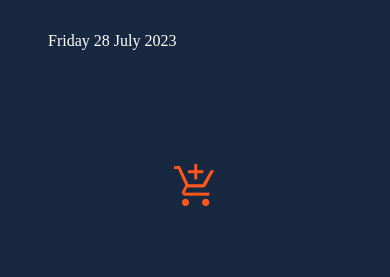
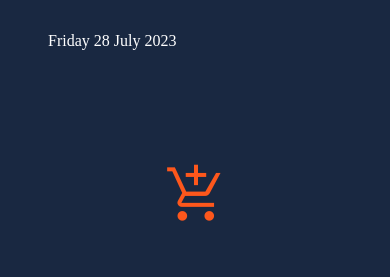
Before and after one commit to TimmyC-webdev/Shopping-Basket-App, a website built with Parcel: page index.html in a window 390 px wide. Built offline with nearby package versions, Linux system fonts and the light colour scheme.

Commit message:
Icon size change

```diff
--- a/main.js
+++ b/main.js
@@ -98,7 +98,6 @@ function createGroceryEl(item) {
   remove_btn_el.addEventListener("click", () => {
     groceryList = groceryList.filter((t) => t.id != item.id);
     item_el.remove();
-    console.log(remove_btn_el);
 
     Save();
   });
--- a/style.css
+++ b/style.css
@@ -156,7 +156,7 @@ input:checked {
 
 @media only screen and (max-width: 758px) {
   .material-symbols-outlined {
-    font-size: 3rem;
+    font-size: 4rem;
   }
 }
 
```
